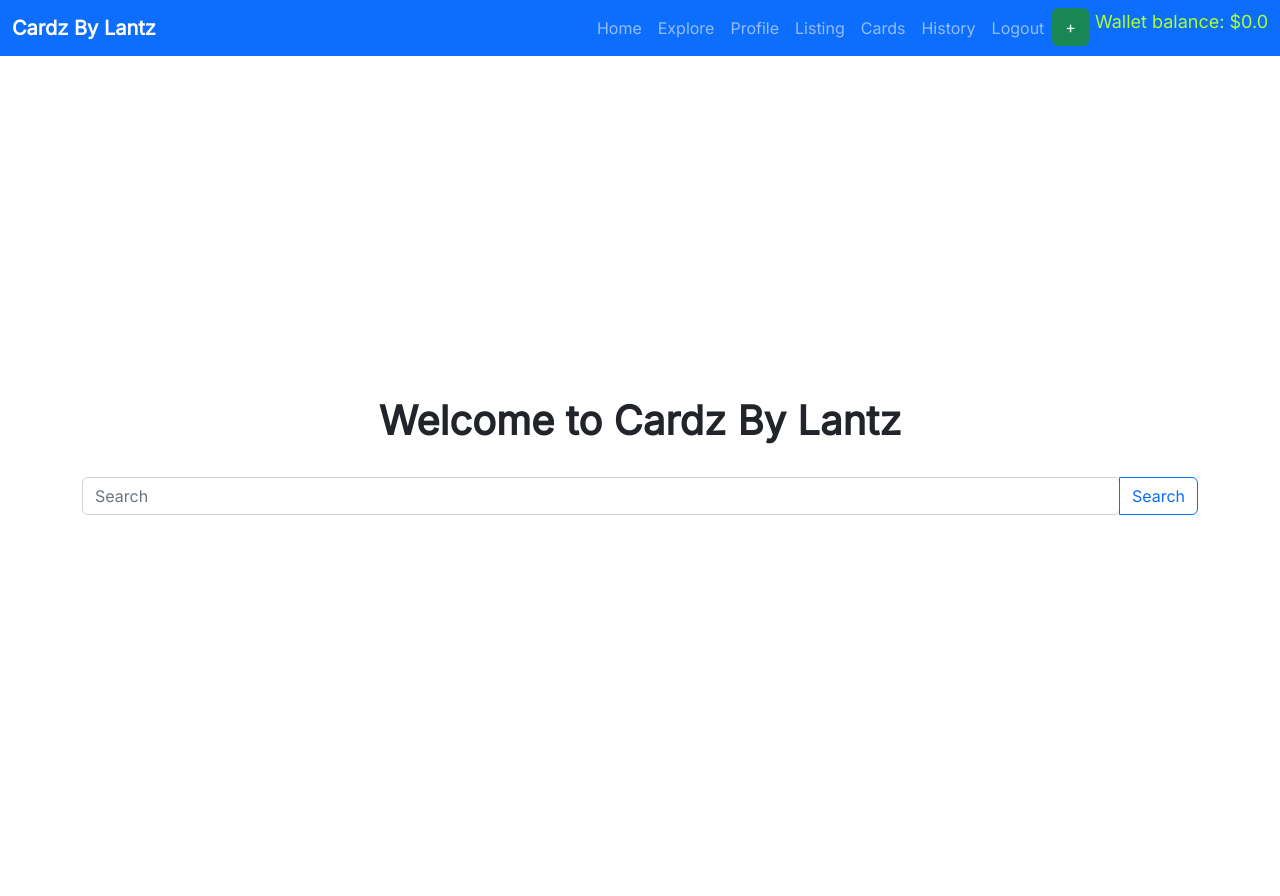
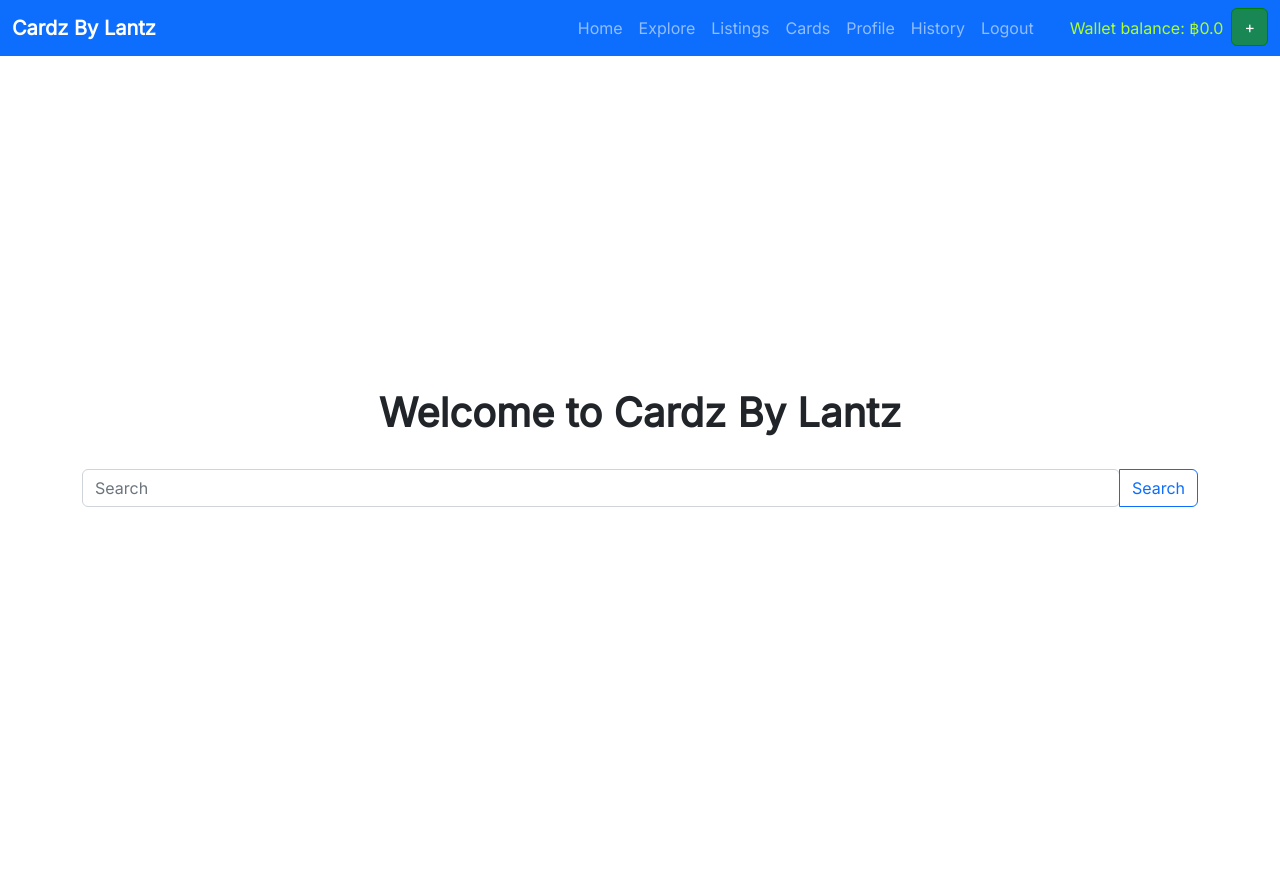
Before and after one commit to muic-trading-cards/backend, a Flask app: page / in a window 1280 px wide. Before the commit the page ends 515 px from the top, so only its background shows below. Run offline with Flask 3, Linux system fonts and the light colour scheme; the visitor is signed in with stand-in values (Sample User, id 1); data comes from the database, SQL or seed files in the repository; data that the repository does not hold is empty.

Commit message:
fixes, fixes, fixes

```diff
--- a/app/main.py
+++ b/app/main.py
@@ -32,8 +32,8 @@ def index():
                               .filter(Card.id == listing.card_id)\
                               .one().card_image for listing in new_listings]
 
-        latest_listings = [[new_listings[i:i+4], new_listings_images[i:i+4]] for i in range(0, len(new_listings), 3)]
-        rand_listings = [[listings[i:i+4], listings_images[i:i+4]] for i in range(0, len(listings), 3)]
+        latest_listings = [[new_listings[i:i+3], new_listings_images[i:i+3]] for i in range(0, len(new_listings), 3)]
+        rand_listings = [[listings[i:i+3], listings_images[i:i+3]] for i in range(0, len(listings), 3)]
         return render_template('index.html', rand_listings=rand_listings, latest_listings=latest_listings, has_listings=True)
     else:
             return render_template('index.html', has_listings=False)
--- a/app/shared.py
+++ b/app/shared.py
@@ -1,6 +1,6 @@
 #configs live here, like the database engine creds
 import os
-# from app.credentials import *
+#  from app.credentials import *
 
 db_user     = os.environ.get("mysql_user")
 db_password = os.environ.get("mysql_password")
--- a/app/templates/base.html
+++ b/app/templates/base.html
@@ -31,13 +31,16 @@
 	.wallet_bar {
 		background-color: "#3366CC";
 		color: greenyellow;
-		font-size: large;
-		padding-left: 6px;
+	}
+
+	body {
+		padding-top: 3em;
+		padding-bottom: 3em;
 	}
 </style>
 
 <body>
-	<nav class="navbar navbar-expand-lg navbar-dark bg-primary">
+	<nav class="navbar navbar-expand-lg navbar-dark bg-primary fixed-top">
 		<div class="container-fluid">
 			<a class="navbar-brand" href="#" style="font-weight: 900">Cardz By Lantz</a>
 			<ul class="navbar-nav navbar-right">
@@ -55,16 +58,8 @@
 
 				{% if current_user.is_authenticated %}
 				<li>
-					<a href="{{ url_for('main.profile') }}" class="nav-link">
-						Profile
-					</a>
-				</li>
-				{% endif %}
-
-				{% if current_user.is_authenticated %}
-				<li>
 					<a href="{{ url_for('listing.display_listing') }}" class="nav-link">
-						Listing
+						Listings
 					</a>
 				</li>
 				{% endif %}
@@ -73,6 +68,14 @@
 				<li>
 					<a href="{{ url_for('card.display_card') }}" class="nav-link">
 						Cards
+					</a>
+				</li>
+				{% endif %}
+
+				{% if current_user.is_authenticated %}
+				<li>
+					<a href="{{ url_for('main.profile') }}" class="nav-link">
+						Profile
 					</a>
 				</li>
 				{% endif %}
@@ -118,16 +121,18 @@
 				{% endif %}
 
 				{% if current_user.is_authenticated %}
-				<li>
-					<form method="POST" action="\add_wallet_balance">
-						<button class="btn btn-success" type="submit">+</button>
-					</form>
+				<li class="wallet_bar" style="margin-left: 20px">
+					<a class="nav-link" style="color: greenyellow !important;">
+					Wallet balance: ฿{{ current_user.wallet_balance }}
+					</a>
 				</li>
 				{% endif %}
 				{% if current_user.is_authenticated %}
-				<div class="wallet_bar ">
-					Wallet balance: ${{ current_user.wallet_balance }}
-				</div>
+				<li>
+					<form method="POST" action="\add_wallet_balance">
+						<button class="btn btn-success" type="submit" style="border: 1px green solid">+</button>
+					</form>
+				</li>
 				{% endif %}
 			</ul>
 		</div>
--- a/app/templates/index.html
+++ b/app/templates/index.html
@@ -53,10 +53,10 @@
 								<div class="container">
 									<div class="row">
 										{% for listing in listings[0] %}
-									<div class="col-lg-3">
+										<div class="col-lg-4">
 											<div class="card carousel-card d-flex">
 												<img
-													src={{ listings[1][loop.index-1] }}
+														src="{{ listings[1][loop.index-1] }}"
 														class="card-img-top"
 														style="height:300px; width:280px; min-height:300px; min-width:280px; margin: auto;"
 														/>
@@ -113,10 +113,10 @@
 							<div class="container">
 								<div class="row">
 									{% for listing in listings[0] %}
-									<div class="col-lg-3">
+									<div class="col-lg-4">
 										<div class="card carousel-card d-flex">
 											<img
-													src={{ listings[1][loop.index-1] }}
+													src="{{ listings[1][loop.index-1] }}"
 													class="card-img-top"
 													style="height:300px; width:280px; min-height:300px; min-width:280px; margin: auto;"
 													/>
--- a/app/templates/view_listing.html
+++ b/app/templates/view_listing.html
@@ -25,7 +25,7 @@
 			<div class="card-body d-flex flex-column">
 				<div class="row">
 					<div class="col-lg-3">
-						<img class="card-img-left example-card-img-responsive" src="{{card_images[listing.card_id]}}" width='300' height='400'/>
+						<img class="card-img-left example-card-img-responsive" src="{{ card_image }}" width='300' height='400'/>
 					</div>
 					<div class="col-lg-9">
 						<h3 class="card-title h2 h4-mm"><b>{{listing.listing_name}}</b></h3>
@@ -43,7 +43,7 @@
 			{% if not listing.owner_id == current_user.id %}
 			<div>
 				<form action="/buy_listing/{{listing.id}}" method="POST">
-					<button type="submit" class="btn btn-primary">Buy Card</button>
+					<button type="submit" class="btn btn-primary" style="position: absolute; bottom: 20px; right: 1em;">Buy Card</button>
 				</form>
 			</div>
 			{% endif %}
```
Lines whose indentation alone changed are shown as unchanged.
